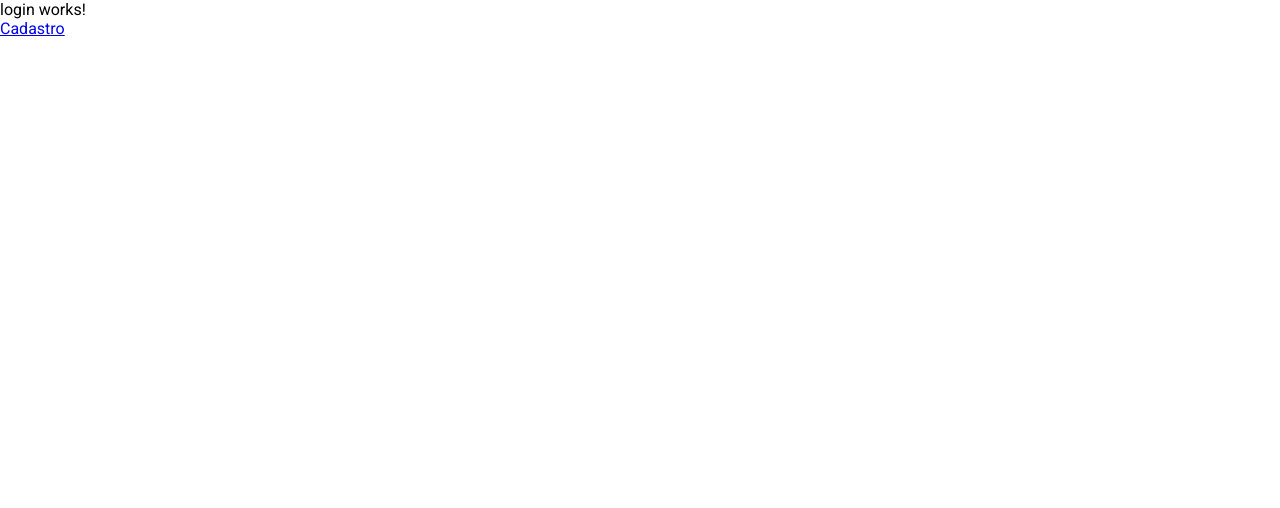
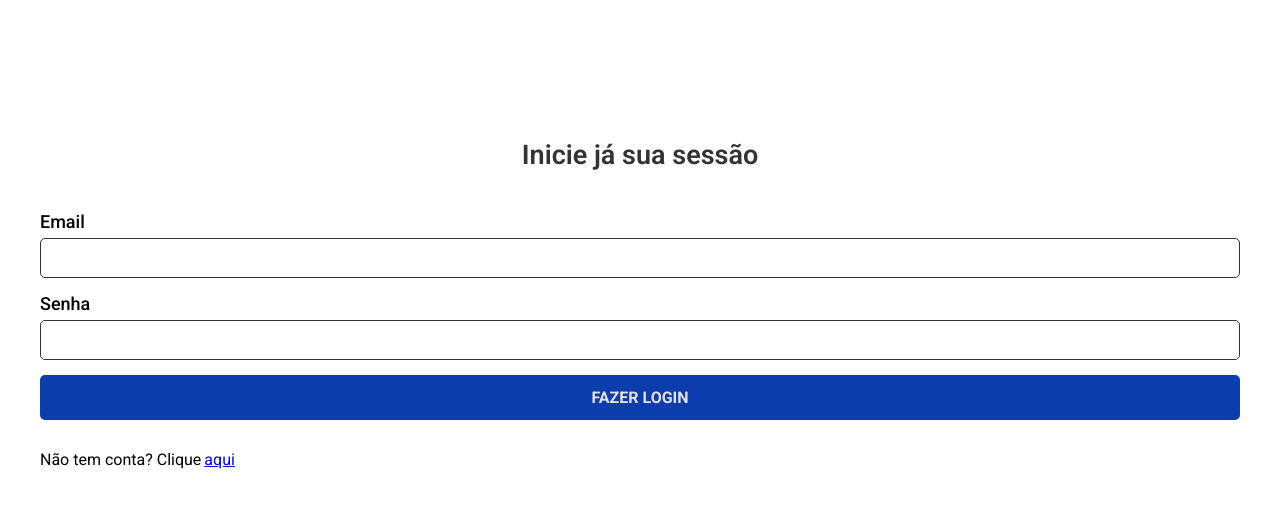
Before and after one commit to ClubeFut/clube_fut_frontend_angular, an Angular app: page / in a window 1280 px wide. Shown: the top 508 px of the page. Built offline with nearby package versions, Linux system fonts and the light colour scheme.

Commit message:
feat: criado a página de login

```diff
--- a/src/app/pages/login/login.html
+++ b/src/app/pages/login/login.html
@@ -1,2 +1,24 @@
-<p>login works!</p>
-<a [routerLink]="['/cadastro']">Cadastro</a>
+<div class="iniciar__sessao__container">
+    <aside>
+        <img src="" alt="">
+    </aside>
+
+    <main>
+        <h2>Inicie já sua sessão</h2>
+
+        <form action="">
+            <div class="form__camp">
+                <label>Email</label>
+                <input type="email">
+            </div><!--form__camp-->
+
+            <div class="form__camp">
+                <label>Senha</label>
+                <input type="password">
+            </div><!--form__camp-->
+            <button type="submit">FAZER LOGIN</button>
+        </form>
+
+        <p>Não tem conta? Clique <a [routerLink]="['/cadastro']">  aqui</a></p>
+    </main>
+</div><!--iniciar__sessao__container-->
--- a/src/app/pages/login/login.scss
+++ b/src/app/pages/login/login.scss
@@ -0,0 +1,64 @@
+$bg__color: #e9e1e1;
+$color__text: #333;
+$bg__color__button: #0b3eac;
+
+main{
+    padding: 120px 40px;
+    width: 100dvw;
+    height: 100dvh;
+}
+
+main > h2{
+    font-size: 27px;
+    font-weight: 600;
+    text-align: center;
+    color: $color__text;
+}
+
+form{
+    margin-top: 40px;
+    width: 100%;
+    height: auto;
+}
+
+form > .form__camp{
+    display: flex;
+    flex-direction: column;
+}
+
+.form__camp > label{
+    font-size: 18px;
+    font-weight: 500;
+    margin-bottom: 6px;
+}
+
+.form__camp > input{
+    margin-bottom: 15px;
+    outline: 0;
+    border-radius: 5px;
+    border: 1px solid $color__text;
+    width: 100%;
+    height: 40px;
+    padding: 8px 15px;
+}
+
+form > button{
+    width: 100%;
+    height: 45px;
+    font-size: 16px;
+    font-weight: 700;
+    color: $bg__color;
+    background-color: $bg__color__button;
+    border: 0;
+    border-radius: 5px;
+}
+
+main > p{
+    display: flex;
+    flex-direction: row;
+    margin-top: 30px;
+}
+
+main > p > a{
+    margin-left: 3px;
+}
--- a/src/app/pages/login/login.ts
+++ b/src/app/pages/login/login.ts
@@ -1,6 +1,7 @@
 import { CommonModule } from '@angular/common';
 import { Component } from '@angular/core';
 import { RouterLink } from "@angular/router";
+import { Conta } from '../../services/conta';
 
 @Component({
   selector: 'app-login',
@@ -12,5 +13,51 @@ import { RouterLink } from "@angular/router";
   styleUrl: './login.scss',
 })
 export class Login {
+  /**dados form */
+  form = {
+    email: "",
+    senha: ""
+  };
 
+  /**callback */
+  callbackVisivel: boolean = false;
+  callbackTipo: string = "";
+  callbackTexto: string = "";
+
+  constructor(
+    private readonly contaService: Conta
+  ){}
+
+  validarCampos(){
+    if(
+      !this.form.email ||
+      !this.form.senha
+    ){
+      this.callbackVisivel = true;
+      this.callbackTexto = "Campos obrigatórios vazios!";
+      this.callbackTipo = "error";
+
+      setTimeout(() => {
+        this.callbackVisivel = false;
+        this.callbackTexto = "";
+        this.callbackTipo = "";
+      }, 5000);
+    }
+  }
+
+  registrarConta(){
+    this.validarCampos();
+
+    this.contaService.realizarLogin(
+      this.form.email,
+      this.form.senha
+    ).subscribe({
+      next: (res) => {
+        console.log(res);
+      },
+      error: (err) => {
+        console.log(err);
+      }
+    })
+  }
 }
--- a/src/app/pages/register/register.html
+++ b/src/app/pages/register/register.html
@@ -19,28 +19,28 @@
             @if (this.form.tipoConta === "assossiacao") {
                 <div class="form__camp">
                     <label>Nome Assosiação</label>
-                    <input type="text">
+                    <input type="text" [(ngModel)]="form.nomeCOmpleto">
                 </div><!--form__camp-->
             }@else if (this.form.tipoConta === "membro") {
                 <div class="form__camp">
                     <label>Nome Completo</label>
-                    <input type="text">
+                    <input type="text" [(ngModel)]="form.nomeCOmpleto">
                 </div><!--form__camp-->
             }
 
             <div class="form__camp">
                 <label>Email</label>
-                <input type="email">
+                <input type="email" [(ngModel)]="form.email">
             </div><!--form__camp-->
 
             <div class="form__camp">
                 <label>Senha</label>
-                <input type="password">
+                <input type="password" [(ngModel)]="form.senha">
             </div><!--form__camp-->
 
             <div class="form__camp">
                 <label>Confirmar Senha</label>
-                <input type="password">
+                <input type="password" [(ngModel)]="confirmarSenha">
             </div><!--form__camp-->
 
             <button type="submit">CRIAR CONTA</button>
--- a/src/app/pages/register/register.ts
+++ b/src/app/pages/register/register.ts
@@ -62,7 +62,6 @@ export class Register {
         this.callbackTipo = "";
       }, 5000);
     }
-
   }
 
   registrarConta(){
@@ -82,5 +81,4 @@ export class Register {
       }
     })
   }
-
 }
--- a/src/app/services/conta.ts
+++ b/src/app/services/conta.ts
@@ -31,6 +31,11 @@ export class Conta {
     email: string,
     senha: string
   ){
+    const body = {
+      email,
+      senha
+    };
 
+    return this.http.post(this.urlContaAPILocal + "/realizar-login", body);
   }
 }
```
